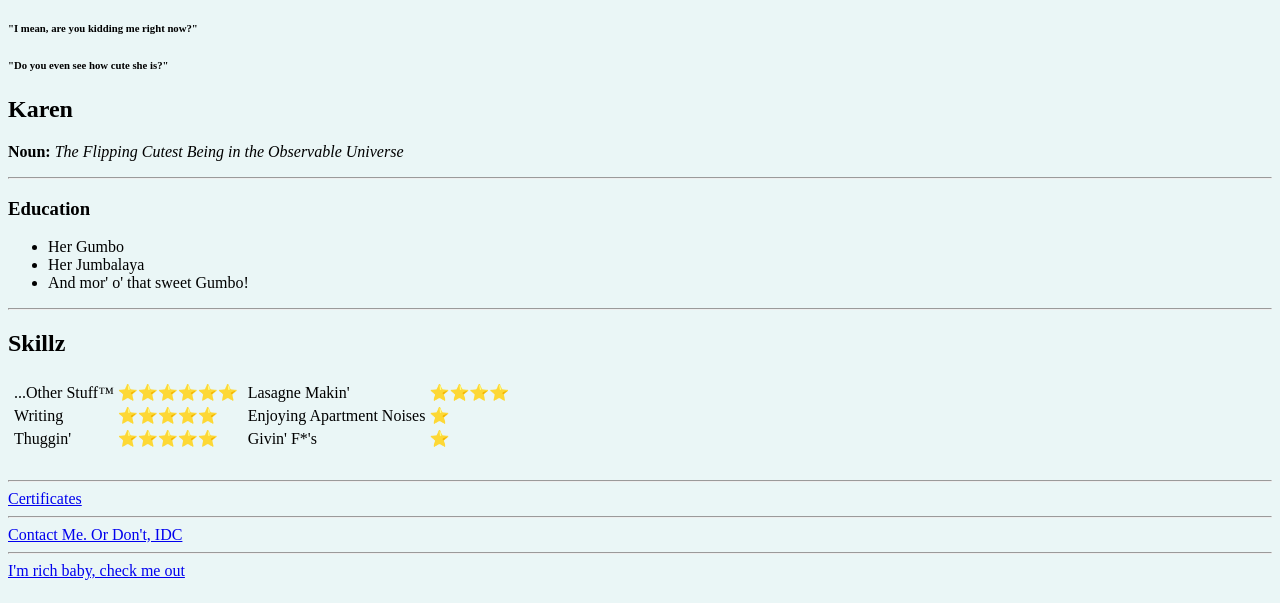
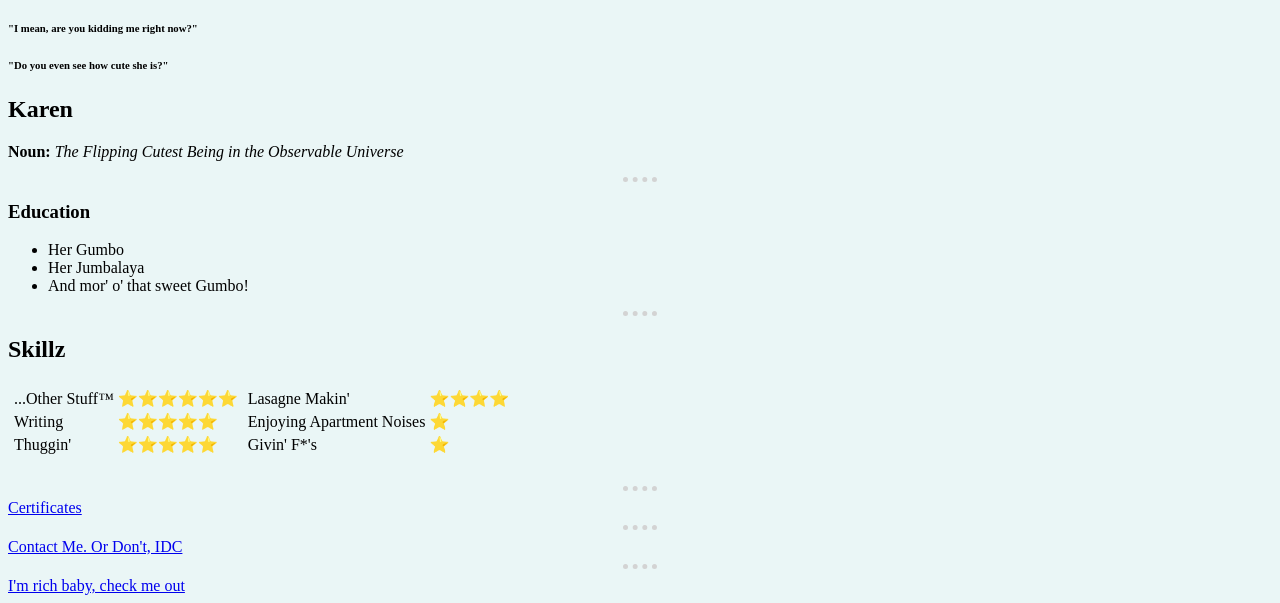
Before and after one commit to DevAlastor/Kareniscute, a plain HTML site: page index.html in a window 1280 px wide. Shown: the part 229-832 px from the top of the page. Drawn offline with Linux system fonts and the light colour scheme.

Commit message:
Corrected misspelling

```diff
--- a/index.html
+++ b/index.html
@@ -3,7 +3,7 @@
   <head>
     <meta charset="utf-8">
     <title>Facts about she who is cutest </title>
-    <link rel="stylesheet" href="css/Stlyes.css">
+    <link rel="stylesheet" href="css/Styles.css">
 
   </head>
    <body style="background-color: #EAF6F6;">
```
